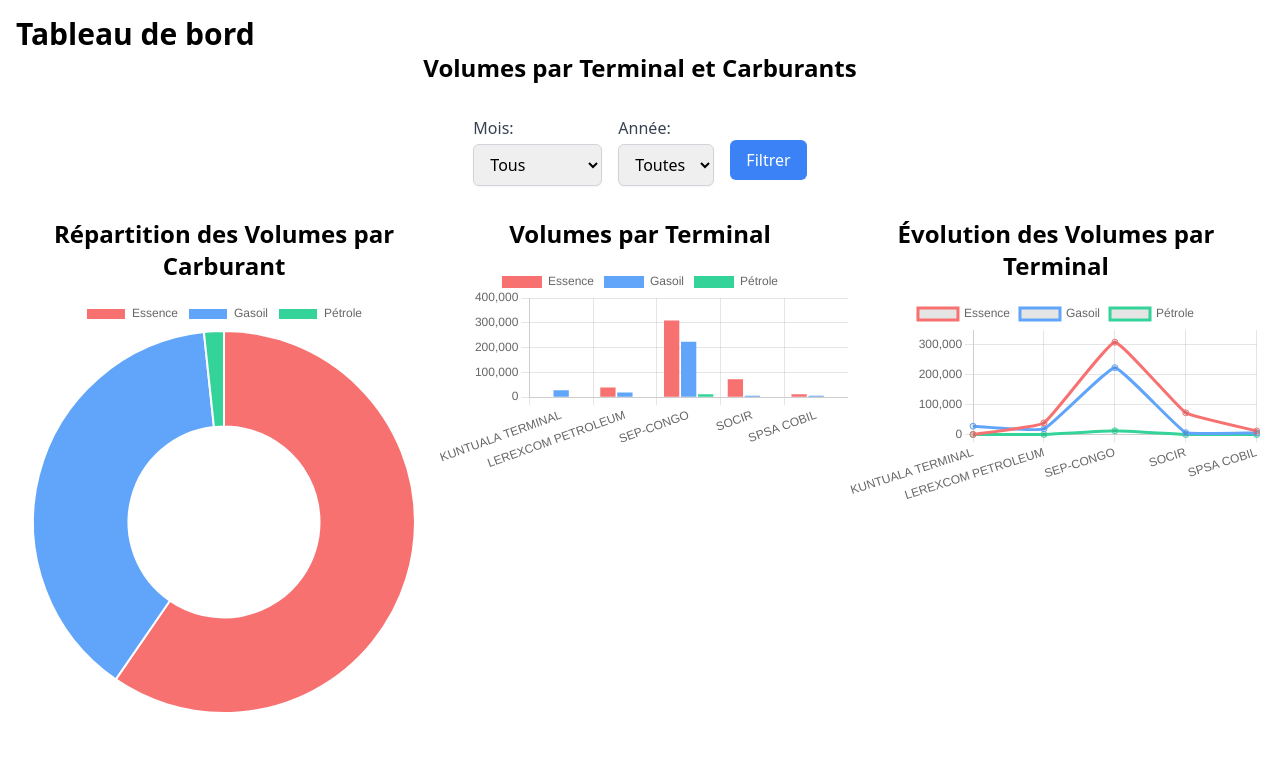
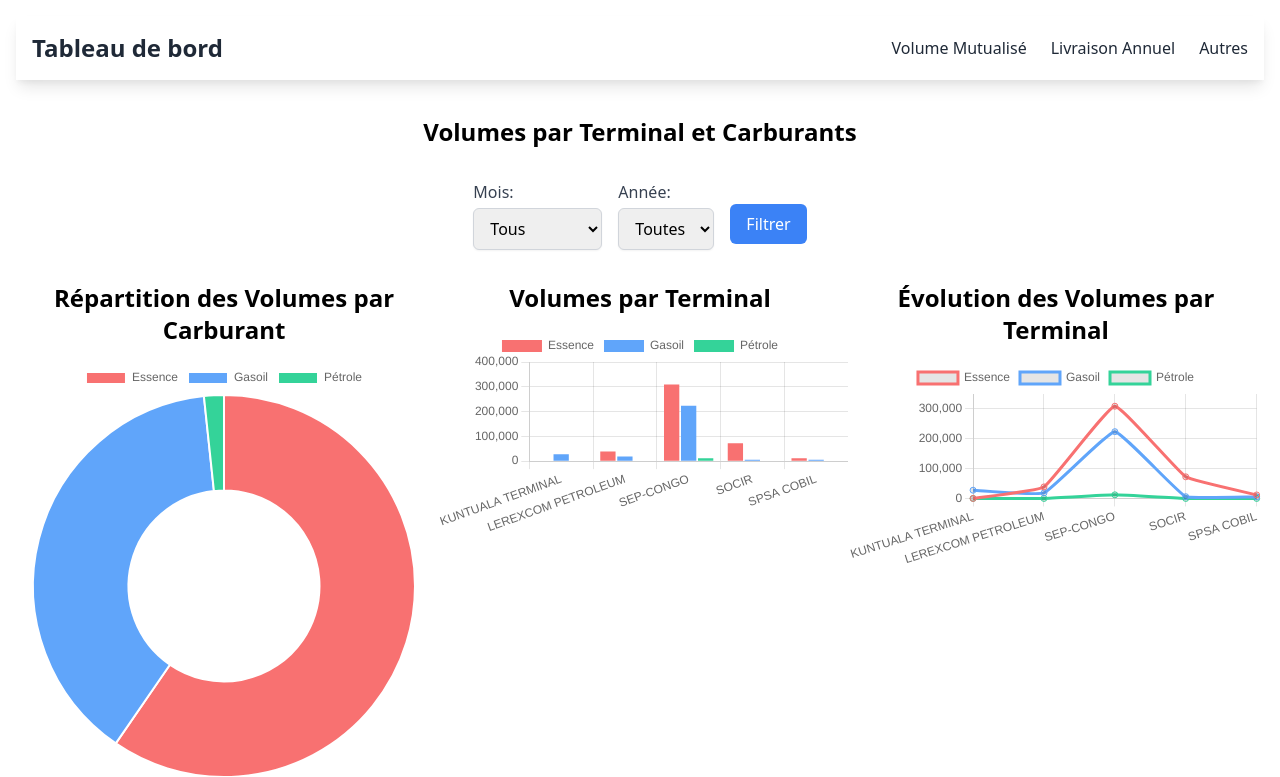
Before and after one commit to ElyxKik/db-lp, a Django app: page / in a window 1280 px wide. Shown: the top 777 px of the page. Before the commit the page ends 712 px from the top, so only its background shows below. Run offline with Django 5.2, Linux system fonts and the light colour scheme; data comes from the database, SQL or seed files in the repository.

Commit message:
mis à jour design

```diff
--- a/templates/base.html
+++ b/templates/base.html
@@ -8,11 +8,52 @@
     <link href="https://cdn.jsdelivr.net/npm/tailwindcss@2.2.19/dist/tailwind.min.css" rel="stylesheet">
 </head>
 <body class="m-4">
-    <header>
-        <h1 class="text-3xl font-semibold">Tableau de bord </h1>
-    </header>
+    <nav class="bg-white shadow-lg mb-9">
+        <div class="max-w-7xl mx-auto px-4">
+          <div class="flex justify-between items-center py-4">
+
+            <!-- Logo -->
+            <div class="text-2xl font-bold text-gray-800">
+              <a href="#">Tableau de bord </a>
+            </div>
+
+            <!-- Menu Hamburger pour mobile/tablette -->
+            <div class="md:hidden">
+              <button id="menu-btn" class="text-gray-800 focus:outline-none">
+                <svg class="w-6 h-6" fill="none" stroke="currentColor" viewBox="0 0 24 24" xmlns="http://www.w3.org/2000/svg">
+                  <path stroke-linecap="round" stroke-linejoin="round" stroke-width="2" d="M4 6h16M4 12h16M4 18h16"></path>
+                </svg>
+              </button>
+            </div>
+
+            <!-- Menu Links -->
+            <div class="hidden md:flex space-x-6">
+              <a href="#" class="text-gray-800 hover:text-blue-500">Volume Mutualisé</a>
+              <a href="#" class="text-gray-800 hover:text-blue-500">Livraison Annuel</a>
+              <a href="#" class="text-gray-800 hover:text-blue-500">Autres</a>
+            </div>
+
+          </div>
+        </div>
+
+        <!-- Mobile Menu -->
+        <div id="mobile-menu" class="hidden md:hidden">
+          <a href="#" class="block text-center py-2 px-4 text-gray-800 hover:bg-gray-200">Volume Mutualisé</a>
+          <a href="#" class="block text-center py-2 px-4 text-gray-800 hover:bg-gray-200">Livraison Annuel</a>
+          <a href="#" class="block text-center py-2 px-4 text-gray-800 hover:bg-gray-200">Autres</a>
+        </div>
+
+      </nav>
     <div>
     {% block content %}{% endblock  %}
     </div>
 </body>
+<script>
+    const btn = document.getElementById('menu-btn');
+    const menu = document.getElementById('mobile-menu');
+
+    btn.addEventListener('click', () => {
+      menu.classList.toggle('hidden');
+    });
+  </script>
 </html>
```
